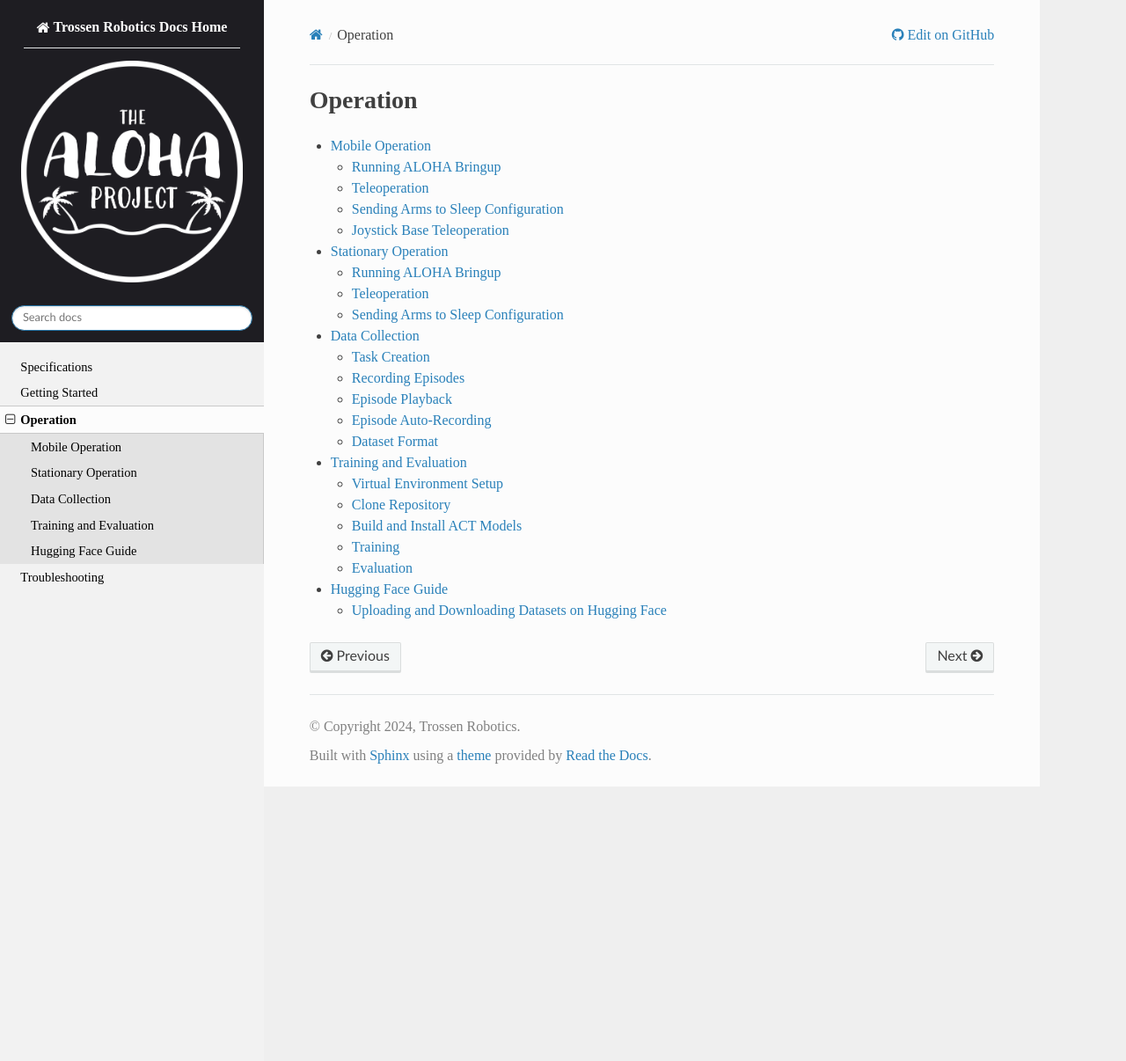
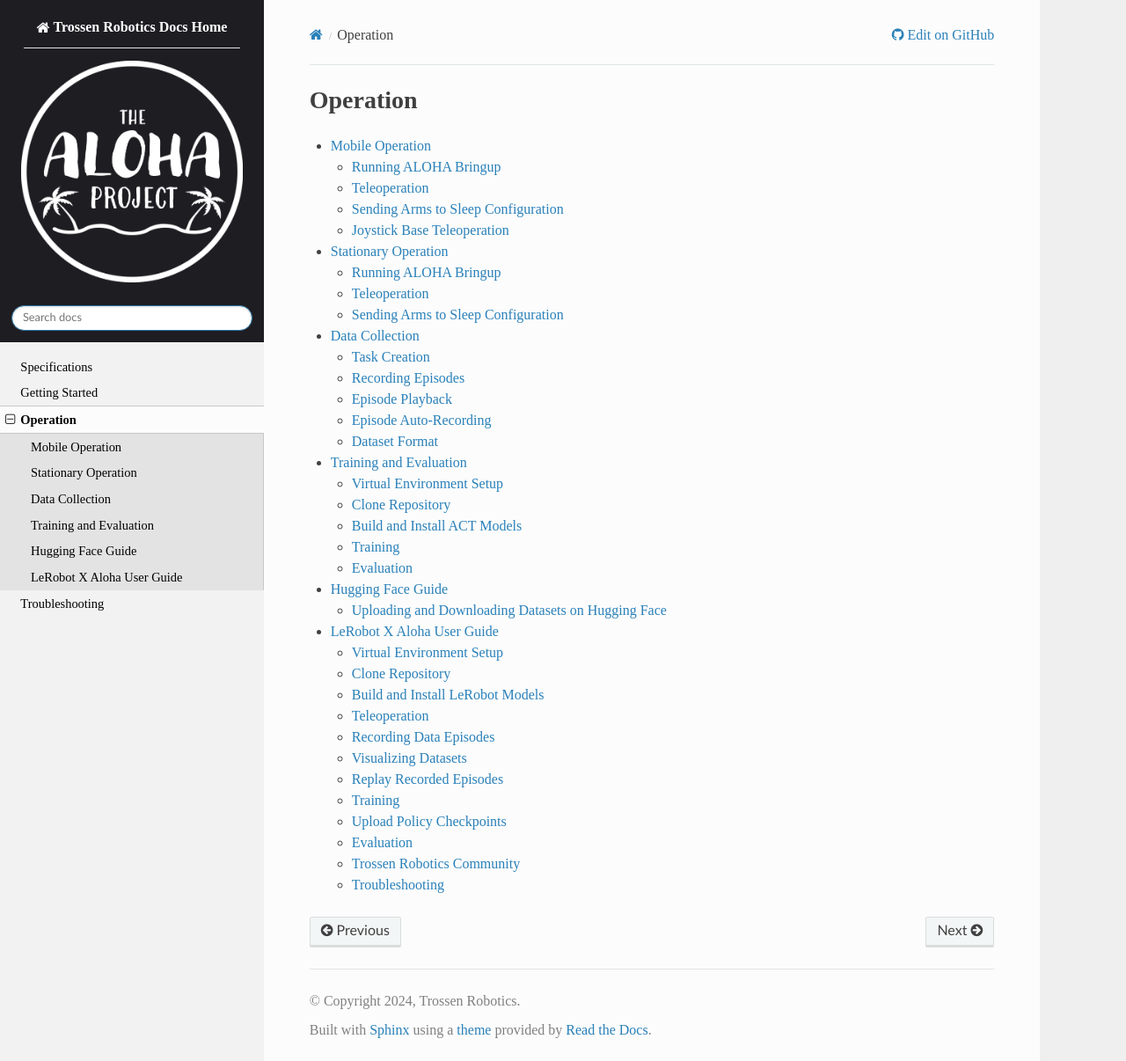
Before and after one commit to TrossenRobotics/aloha_docs, a Sphinx documentation site: the page built from docs/operation.rst, in a window 1280 px wide and 1206 px high. Shown: the whole window at 88% size. Built offline with Sphinx 7.4.7 and the Read the Docs theme 2.0.0, drawn with Linux system fonts in a browser that asks for light colours; some web fonts are replaced; some of the changed lines change nothing that is shown.

Commit message:
Documentation Update : Lerobot (#20)
* Documentation Update for Lerobot

* Changed 'conf.py' to honor multiline code for copy button.

* Apply suggestions from code review

---------

Co-authored-by: lukeschmitt-tr <85308904+lukeschmitt-tr@users.noreply.github.com>

```diff
--- a/docs/conf.py
+++ b/docs/conf.py
@@ -32,6 +32,7 @@
     'sphinx.ext.mathjax',
     'sphinxcontrib.youtube',
     "sphinx.ext.autosectionlabel",
+    'sphinxcontrib.video',
 ]
 
 # True to prefix each section label with the name of the document it is in, followed by a colon.
@@ -48,6 +49,7 @@
 # Used by the sphinx_copybutton extension - Define the prompt text that should be removed from
 # copied text in code blocks.
 copybutton_prompt_text = "$ "
+copybutton_line_continuation_character = "\\"
 
 # Add any paths that contain templates here, relative to this directory.
 templates_path = [
--- a/docs/operation.rst
+++ b/docs/operation.rst
@@ -10,3 +10,4 @@
   ./operation/data_collection.rst
   ./operation/training.rst
   ./operation/hugging_face.rst
+  ./operation/lerobot_guide.rst
--- /dev/null
+++ b/docs/operation/lerobot_guide.rst
@@ -0,0 +1,371 @@
+==========================
+LeRobot X Aloha User Guide
+==========================
+
+Virtual Environment Setup
+=========================
+
+Containerization is crucial for running machine learning models to avoid dependency conflicts.
+You can either use a Virtual Environment (venv) or Conda for this purpose.
+
+Using Virtual Environment (venv)
+--------------------------------
+
+#. Install the virtual environment package:
+
+   .. code-block:: bash
+
+      $ sudo apt-get install python3-venv
+
+#. Create a virtual environment:
+
+   .. code-block:: bash
+
+      $ python3 -m venv ~/lerobot  # Creates a venv "lerobot" in the home directory
+
+#. Activate the virtual environment:
+
+   .. code-block:: bash
+
+      $ source ~/lerobot/bin/activate
+
+Using Conda
+-----------
+
+#. Create a virtual environment:
+
+   .. code-block:: bash
+
+      $ conda create -n lerobot python=3.10
+
+#. Activate the virtual environment:
+
+   .. code-block:: bash
+
+      $ conda activate lerobot
+
+.. note::
+
+   Use either `venv` or `Conda` based on your preference, but **do not** mix them to avoid dependency issues.
+
+Clone Repository
+================
+
+For users of Aloha Stationary:
+
+#. Clone the LeRobot repository:
+
+   .. code-block:: bash
+
+      $ cd ~
+      $ git clone https://github.com/huggingface/lerobot.git
+
+Build and Install LeRobot Models
+================================
+
+#. Build and install the LeRobot models from source:
+
+   .. code-block:: bash
+
+      $ cd lerobot && pip install -e .
+
+Teleoperation
+=============
+
+To teleoperate your robot, follow these steps:
+
+#. Find the serial numbers of your robot's arms and cameras as described in the following documentation:
+
+   - Arm Symlink Setup: `Aloha Post Install Arm Setup <https://docs.trossenrobotics.com/aloha_docs/getting_started/stationary/software_setup.html#arm-symlink-setup>`_
+   - Camera Setup: `Aloha Post Install Camera Setup <https://docs.trossenrobotics.com/aloha_docs/getting_started/stationary/software_setup.html#camera-setup>`_
+
+#. Update the serial numbers in the configuration file: :file:`lerobot/common/configs/robot/aloha.yaml`
+
+#. Run the teleoperation script:
+
+   .. code-block:: bash
+
+      $ python lerobot/scripts/control_robot.py teleoperate \
+         --robot-path lerobot/configs/robot/aloha.yaml
+
+   You will see logs that include information such as delta time (dt), frequency, and read/write times for the robot arms.
+
+#. You can control the teleoperation frequency using the :guilabel:`--fps` argument. For example, to set it to 30 FPS:
+
+   .. code-block:: bash
+
+      $ python lerobot/scripts/control_robot.py teleoperate \
+         --robot-path lerobot/configs/robot/aloha.yaml --fps 30
+
+Customizing Teleoperation with Hydra
+-------------------------------------
+
+You can override the default YAML configurations dynamically using Hydra syntax.
+For example, to change the USB ports of the leader and follower arms:
+
+.. code-block:: bash
+
+   $ python lerobot/scripts/control_robot.py teleoperate \
+      --robot-path lerobot/configs/robot/aloha.yaml \
+      --robot-overrides \
+         leader_arms.main.port=/dev/tty.usbmodem575E0031751 \
+         follower_arms.main.port=/dev/tty.usbmodem575E0032081
+
+
+If you don't have any cameras connected, you can exclude them using Hydra's syntax:
+
+.. code-block:: bash
+
+   $ python lerobot/scripts/control_robot.py teleoperate \
+      --robot-path lerobot/configs/robot/aloha.yaml \
+      --robot-overrides '~cameras'
+
+Recording Data Episodes
+=======================
+
+The system supports episode-based data collection, where episodes are time-bounded sequences of robot actions.
+
+#. Control the recording flow with these arguments:
+
+   - :guilabel:`--warmup-time-s`: Number of seconds for device warmup (default: 10s)
+   - :guilabel:`--episode-time-s`: Number of seconds per episode (default: 60s)
+   - :guilabel:`--reset-time-s`: Time for resetting after each episode (default: 60s)
+   - :guilabel:`--num-episodes`: Number of episodes to record (default: 50)
+
+   Example:
+
+   .. code-block:: bash
+
+      $ python lerobot/scripts/control_robot.py record \
+         --robot-path lerobot/configs/robot/aloha.yaml \
+         --fps 30 \
+         --root data \
+         --repo-id ${HF_USER}/aloha_test \
+         --tags tutorial \
+         --warmup-time-s 5 \
+         --episode-time-s 30 \
+         --reset-time-s 30 \
+         --num-episodes 2
+
+.. note::
+
+   #. The :guilabel:`--num-episodes` defines the total number of episodes to be collected.
+      Therefore it will check the existing output directories for any previously recorded episodes and will start recording from the last recorded episode.
+
+   #. The recorded data is pushed to hugging face hub by default you can set this false by using :guilabel:`--push_to_hub 0`.
+
+.. note::
+
+   #. To push your dataset to Hugging Face's Hub, log in with a write-access token:
+
+      .. code-block:: bash
+
+         $ huggingface-cli login --token ${HUGGINGFACE_TOKEN} --add-to-git-credential
+
+   #. Set your Hugging Face username as a variable for ease:
+
+      .. code-block:: bash
+
+         $ HF_USER=$(huggingface-cli whoami | head -n 1)
+
+Visualizing Datasets
+====================
+
+.. video:: ../videos/visualize_dataset.mp4
+   :width: 1280
+   :height: 720
+
+To visualize all the episodes recorded in your dataset, run:
+
+.. code-block:: bash
+
+   $ python lerobot/scripts/visualize_dataset_html.py \
+      --root data \
+      --repo-id ${HF_USER}/aloha_test
+
+To visualize a single dataset episode from the Hugging Face Hub:
+
+.. code-block:: bash
+
+   $ python lerobot/scripts/visualize_dataset.py \
+      --repo-id ${HF_USER}/aloha_static_block_pickup \
+      --episode-index 0
+
+To visualize a single dataset episode stored locally:
+
+.. code-block:: bash
+
+   $ DATA_DIR='./my_local_data_dir' python lerobot/scripts/visualize_dataset.py \
+      --repo-id TrossenRoboticsCommunity/aloha_static_block_pickup \
+      --episode-index 0
+
+Replay Recorded Episodes
+========================
+
+Replaying episodes allows you to test the repeatability of the robot's actions.
+To replay the first episode of your recorded dataset:
+
+.. code-block:: bash
+
+   $ python lerobot/scripts/control_robot.py replay \
+      --robot-path lerobot/configs/robot/aloha.yaml \
+      --fps 30 \
+      --root data \
+      --repo-id ${HF_USER}/aloha_test \
+      --episode 0
+
+.. tip::
+
+   Use different :guilabel:`--fps` values to adjust the frequency of the robot actions.
+
+Training
+========
+
+To train a policy for controlling your robot, use the following command:
+
+.. code-block:: bash
+
+   $ DATA_DIR=data python lerobot/scripts/train.py \
+      dataset_repo_id=${HF_USER}/aloha_test \
+      policy=act_aloha_real \
+      env=aloha_real \
+      hydra.run.dir=outputs/train/act_aloha_test \
+      hydra.job.name=act_aloha_test \
+      device=cuda \
+      wandb.enable=false
+
+.. note::
+
+   The arguments are explained below:
+
+   #. We provided the dataset with :guilabel:`dataset_repo_id=${HF_USER}/aloha_test`.
+   #. The policy is specified with :guilabel:`policy=act_aloha_real`.
+      This configuration is loaded from :file:`lerobot/configs/policy/act_aloha_real.yaml`.
+   #. The environment is set with :guilabel:`env=aloha_real`.
+      This configuration is loaded from :file:`lerobot/configs/env/aloha_real.yaml`.
+   #. The device is set to :guilabel:`cuda` to utilize an NVIDIA GPU for training.
+   #. :guilabel:`wandb.enable=true` is used for visualizing training plots via [Weights and Biases](https://docs.wandb.ai/quickstart).
+      Ensure you are logged in by running `wandb login`.
+
+Upload Policy Checkpoints
+=========================
+
+Once training is complete, upload the latest checkpoint with:
+
+.. code-block:: bash
+
+   $ huggingface-cli upload ${HF_USER}/act_aloha_test \
+      outputs/train/act_aloha_test/checkpoints/last/pretrained_model
+
+To upload intermediate checkpoints:
+
+.. code-block:: bash
+
+   $ CKPT=010000
+   $ huggingface-cli upload ${HF_USER}/act_aloha_test_${CKPT} \
+      outputs/train/act_aloha_test/checkpoints/${CKPT}/pretrained_model
+
+Evaluation
+==========
+
+To control your robot with the trained policy and record evaluation episodes:
+
+.. code-block:: bash
+
+   $ python lerobot/scripts/control_robot.py record \
+      --robot-path lerobot/configs/robot/aloha.yaml \
+      --fps 30 \
+      --root data \
+      --repo-id ${HF_USER}/eval_aloha_test \
+      --tags tutorial eval \
+      --warmup-time-s 5 \
+      --episode-time-s 30 \
+      --reset-time-s 30 \
+      --num-episodes 10 \
+      -p outputs/train/act_aloha_test/checkpoints/last/pretrained_model
+
+This command is similar to the one used for recording training datasets, with a couple of key changes:
+
+#. The :guilabel:`-p` argument is now included, which specifies the path to your policy checkpoint (e.g., :guilabel:`-p outputs/train/eval_aloha_test/checkpoints/last/pretrained_model`).
+   You can also refer to the model repository on Hugging Face if you have uploaded a model checkpoint there (e.g., :guilabel:`-p ${HF_USER}/act_aloha_test`).
+
+#. The dataset name begins with :guilabel:`eval`, reflecting that you are running inference (e.g., :guilabel:`--repo-id ${HF_USER}/eval_aloha_test`).
+
+You can visualize the evaluation dataset afterward using:
+
+.. code-block:: bash
+
+   $ python lerobot/scripts/visualize_dataset.py \
+      --root data \
+      --repo-id ${HF_USER}/eval_aloha_test
+
+Trossen Robotics Community
+==========================
+
+Pretrained Models
+-----------------
+
+You can download pretrained models from the Trossen Robotics Community on Hugging Face and use them for evaluation purposes.
+To run evaluation on the pretrained models, use the following command:
+
+.. code-block:: bash
+
+   $ python lerobot/scripts/control_robot.py record \
+     --robot-path lerobot/configs/robot/aloha.yaml \
+     --fps 30 \
+     --root data \
+     --repo-id ${HF_USER}/eval_aloha_test \
+     --tags tutorial eval \
+     --warmup-time-s 5 \
+     --episode-time-s 30 \
+     --reset-time-s 30 \
+     --num-episodes 10 \
+     -p ${HF_USER}/act_aloha_test
+
+Datasets for Training and Augmentation
+--------------------------------------
+
+Datasets can also be downloaded from the Trossen Robotics Community on Hugging Face for further training or data augmentation.
+These datasets can be used with your preferred network architectures.
+Instructions for downloading and using these datasets can be found at the following link:
+
+`Dataset Download and Upload Instructions <https://docs.trossenrobotics.com/aloha_docs/operation/hugging_face.html>`_
+
+`Trossen Robotics Community <https://huggingface.co/TrossenRoboticsCommunity>`_
+
+Troubleshooting
+===============
+
+.. warning::
+   If you encounter issues, follow these troubleshooting steps:
+
+#. **OpenCV Installation Issues (Linux)**
+
+   If you encounter OpenCV installation issues, uninstall it via :guilabel:`pip` and reinstall using Conda:
+
+   .. code-block:: bash
+
+      $ pip uninstall opencv-python
+      $ conda install -c conda-forge opencv=4.10.0
+
+#. **FFmpeg Encoding Error (`unknown encoder libsvtav1`)**
+
+   Install FFmpeg with :guilabel:`libsvtav1` support via Conda-Forge or Homebrew:
+
+   .. code-block:: bash
+
+      $ conda install -c conda-forge ffmpeg
+
+   Or:
+
+   .. code-block:: bash
+
+      $ brew install ffmpeg
+
+#. **Arrow Keys Not Working During Data Recording (Linux)**
+
+   Ensure that the :guilabel:`$DISPLAY` environment variable is set correctly.
+
+#. Checkout LeRobot Documentation for further help and details.
+
+   `LeRobot Github <https://github.com/huggingface/lerobot>`_
```
Also changed, not shown: 1 other file.
